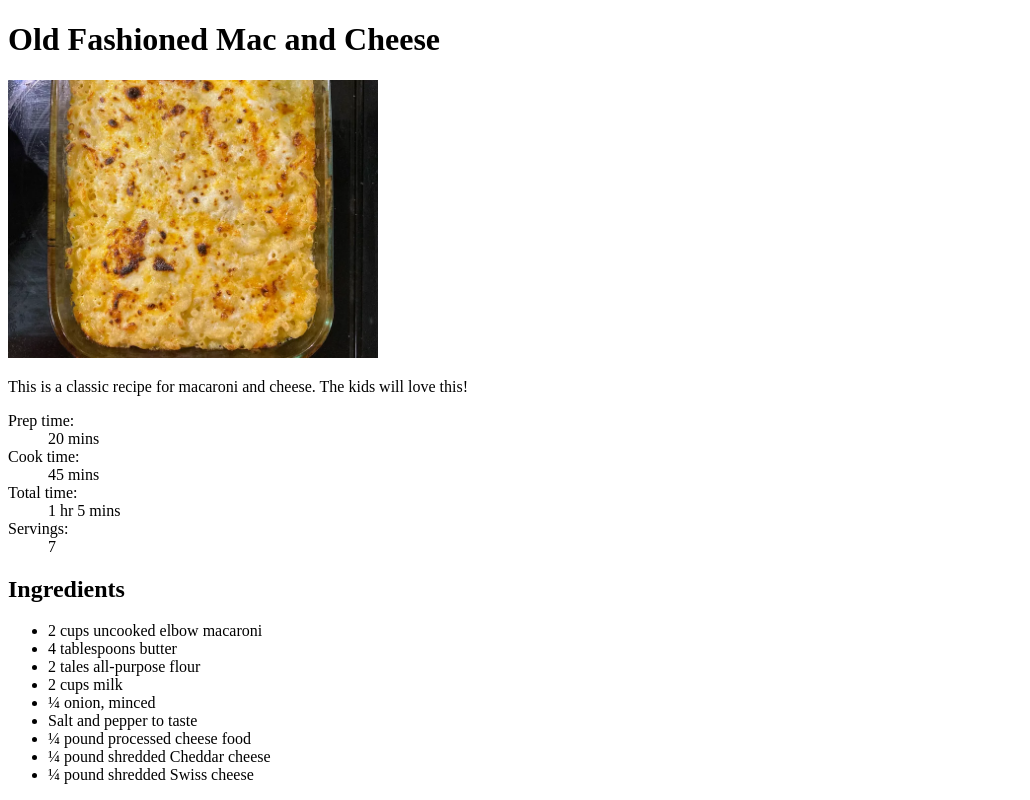
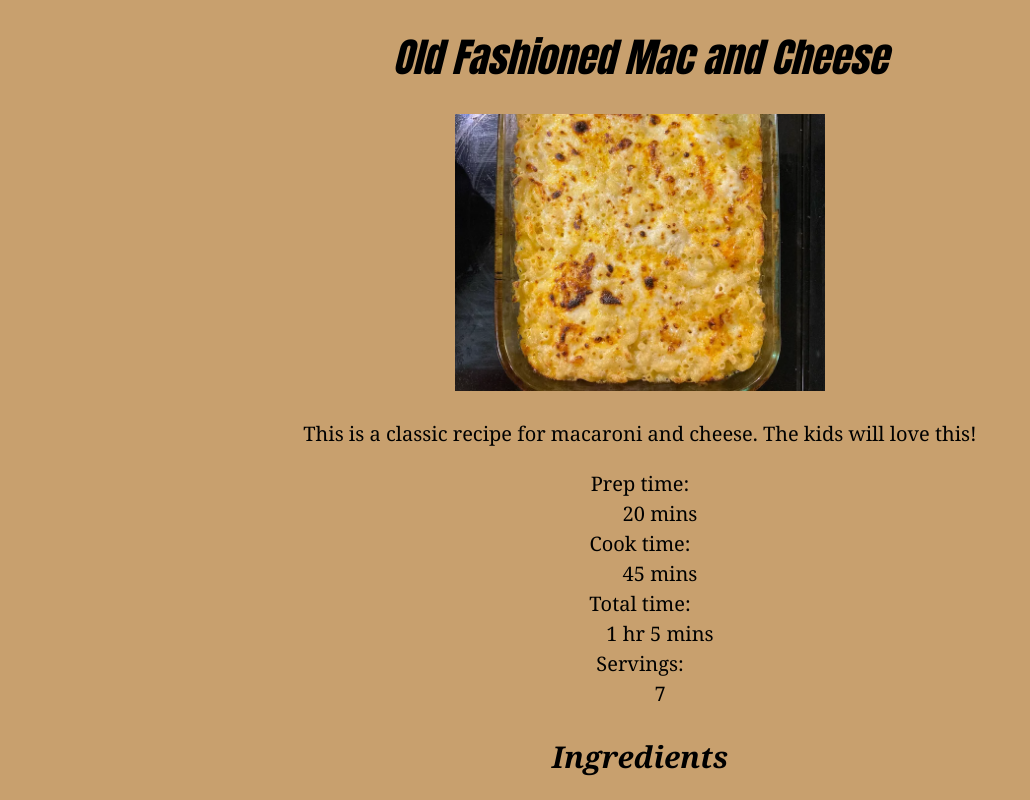
Before and after one commit to shkhsn/odin-recipes, a plain HTML site: page recipes/Old Fashioned Mac and Cheese/old-fashioned-mac-and-cheese.html in a window 1280 px wide. Shown: the top 800 px of the page, without its empty margins (0-1030 px from the left). Drawn offline with Linux system fonts and the light colour scheme.

Commit message:
Add css to the existing odin-recipes directory

```diff
--- a/recipes/old-fashioned-mac-and-cheese.html
+++ b/recipes/Old Fashioned Mac and Cheese/old-fashioned-mac-and-cheese.html
@@ -5,11 +5,12 @@
     <meta charset="UTF-8">
     <meta name="viewport" content="width=device-width, initial-scale=1.0">
     <title>Old Fashioned Mac and Cheese</title>
+    <link rel="stylesheet" href="styles.css">
 </head>
 
 <body>
     <h1>Old Fashioned Mac and Cheese</h1>
-    <img src="../images/Old-Fashioned-Mac-and-Cheese.webp" width="370px" alt="">
+    <img src="../../images/Old-Fashioned-Mac-and-Cheese.webp" width="370px" alt="">
     <p>This is a classic recipe for macaroni and cheese. The kids will love this!</p>
     <dl>
         <dt>Prep time:</dt>
--- /dev/null
+++ b/recipes/Old Fashioned Mac and Cheese/styles.css
@@ -0,0 +1,24 @@
+body {
+  background-color: rgb(200, 160, 110);
+  text-align: center;
+  line-height: 1.5;
+  font-family: Cambria, Cochin, Georgia, Times, 'Times New Roman', serif;
+  font-size: 20px;
+}
+
+h1 {
+    font-weight: bold;
+    font-family: Impact, Haettenschweiler, "Arial Narrow Bold", sans-serif;
+    font-style: italic;
+    font-size: 40px;
+}
+
+h2, h3 {
+
+    font-style: italic;
+}
+
+ul {
+  list-style-position: inside;
+
+}
--- /dev/null
+++ b/recipes/Pizza Grilled Cheese Sandwich/styles.css
@@ -0,0 +1,23 @@
+body {
+  background-color: #c86ea792;
+  text-align: center;
+  line-height: 1.5;
+  font-family: Cambria, Cochin, Georgia, Times, "Times New Roman", serif;
+  font-size: 20px;
+}
+
+h1 {
+  font-weight: bold;
+  font-family: Cambria, Cochin, Georgia, Times, "Times New Roman", serif;
+  font-style: italic;
+  font-size: 40px;
+}
+
+h2,
+h3 {
+  font-style: italic;
+}
+
+ul {
+  list-style-position: inside;
+}
--- /dev/null
+++ b/recipes/Spicy Chicken Noodles/styles.css
@@ -0,0 +1,23 @@
+body {
+  background-color: hsl(184, 23%, 72%);
+  text-align: center;
+  line-height: 1.5;
+  font-family: Cambria, Cochin, Georgia, Times, "Times New Roman", serif;
+  font-size: 20px;
+}
+
+h1 {
+  font-weight: bold;
+  font-family: Verdana, Geneva, Tahoma, sans-serif;
+  font-style: italic;
+  font-size: 40px;
+}
+
+h2,
+h3 {
+  font-style: italic;
+}
+
+ul {
+  list-style-position: inside;
+}
--- /dev/null
+++ b/styles.css
@@ -0,0 +1,22 @@
+body {
+  background-color: #ffcccc;
+  line-height: 1.5;
+}
+
+h1 {
+  text-align: center;
+  font-family: fantasy;
+  font-size: 42px;
+}
+
+a {
+  text-decoration: none;
+  font-style: italic;
+  font-family: Cambria, Cochin, Georgia, Times, "Times New Roman", serif;
+  font-size: 22px;
+}
+
+ul {
+  list-style-type: none;
+  text-align: center;
+}
```
Also changed, not shown: index.html (+11 -12 lines), recipes/Pizza Grilled Cheese Sandwich/pizza-grilled-cheese-sandwich.html (added, +49 -0 lines), recipes/Spicy Chicken Noodles/spicy-chicken-noodles.html (added, +82 -0 lines), recipes/pizza-grilled-cheese-sandwich.html (deleted, +0 -64 lines), recipes/spicy-chicken-noodles.html (deleted, +0 -97 lines).
